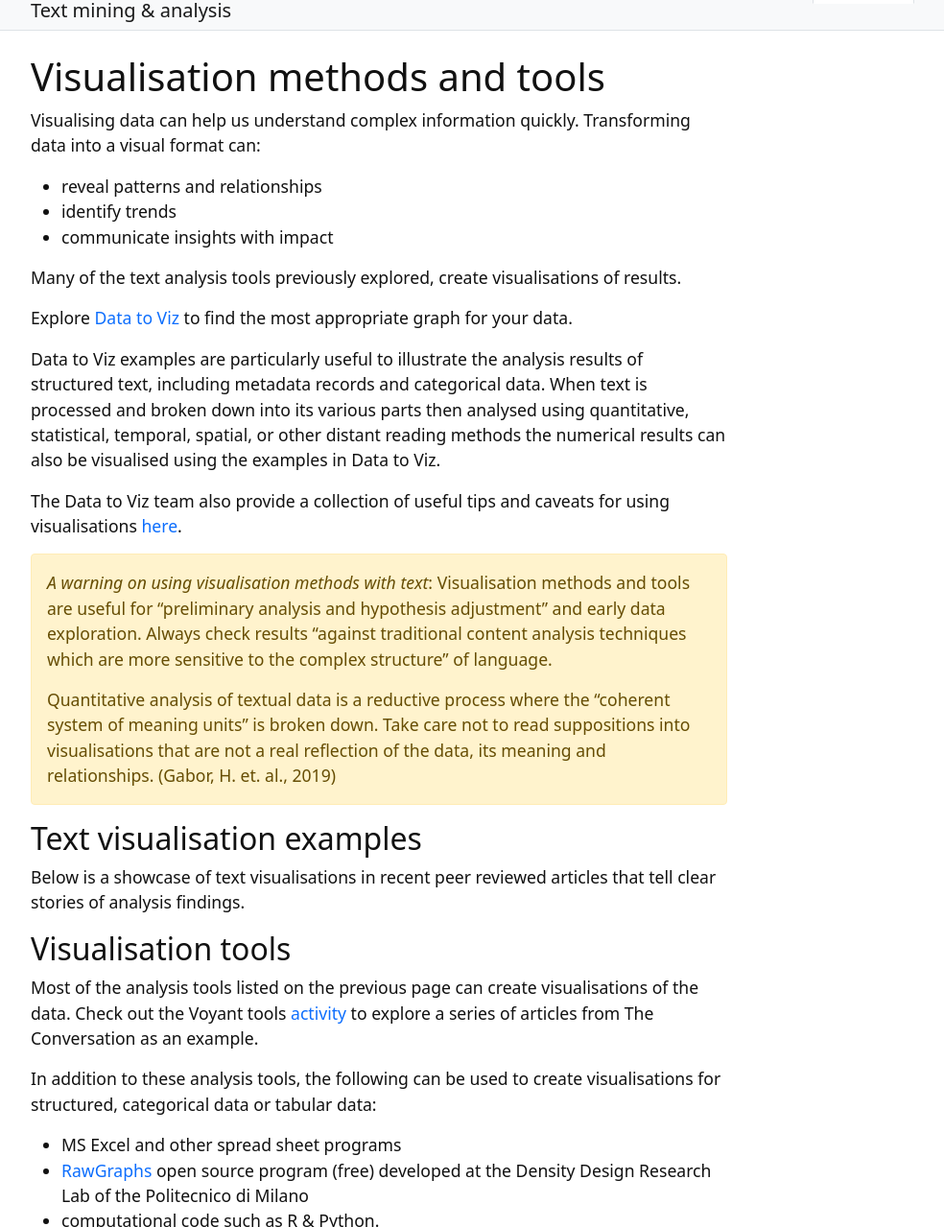
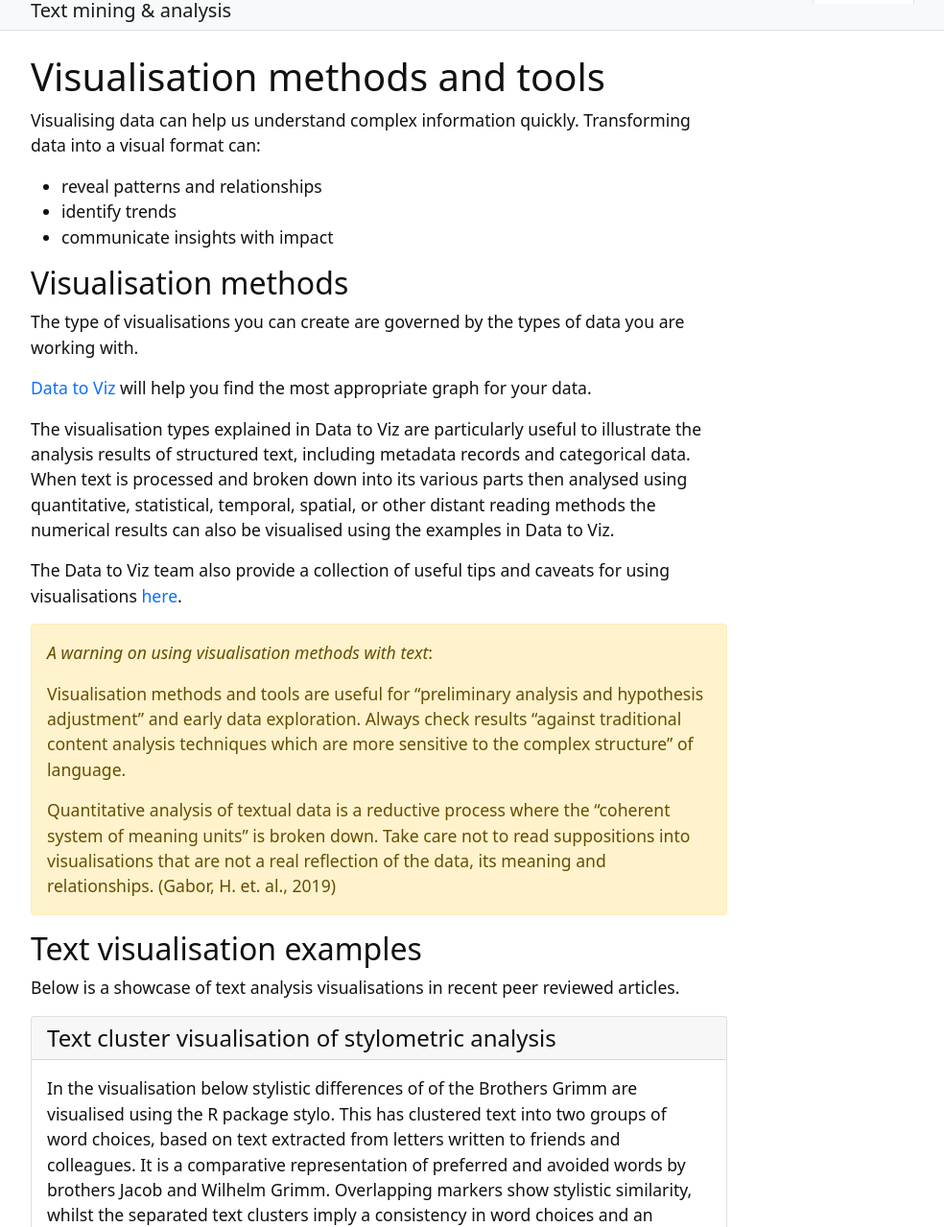
Before and after one commit to GULibrarySandbox/intro-text-mining-analysis-2022, a Jekyll site: the page built from content/8-visualising_data.md, in a window 1280 px wide and 1400 px high, cut to the strip 121-1400 px from the top of the window. Shown: the whole strip at 96% size, without its empty margins (245-1229 px from the left). Built offline with Jekyll 4.4.1, drawn with Linux system fonts in a browser that asks for light colours; some of the changed text lies outside the part shown.

Commit message:
Update 8-visualising_data.md

```diff
--- a/content/8-visualising_data.md
+++ b/content/8-visualising_data.md
@@ -11,16 +11,19 @@ Visualising data can help us understand complex information quickly. Transformin
 - identify trends
 - communicate insights with impact
 
-Many of the text analysis tools previously explored, create visualisations of results.
+## Visualisation methods
 
-Explore [Data to Viz](https://www.data-to-viz.com/) to find the most appropriate graph for your data.
+The type of visualisations you can create are governed by the types of data you are working with.
 
-Data to Viz examples are particularly useful to illustrate the analysis results of structured text, including metadata records and categorical data. When text is processed and broken down into its various parts then analysed using quantitative, statistical, temporal, spatial, or other distant reading methods the numerical results can also be visualised using the examples in Data to Viz.
+[Data to Viz](https://www.data-to-viz.com/) will help you find the most appropriate graph for your data.
+
+The visualisation types explained in Data to Viz are particularly useful to illustrate the analysis results of structured text, including metadata records and categorical data. When text is processed and broken down into its various parts then analysed using quantitative, statistical, temporal, spatial, or other distant reading methods the numerical results can also be visualised using the examples in Data to Viz.
 
 The Data to Viz team also provide a collection of useful tips and caveats for using visualisations [here](https://www.data-to-viz.com/caveats.html).
 
 {% capture alert %}
 *A warning on using visualisation methods with text*:
+
 Visualisation methods and tools are useful for “preliminary analysis and hypothesis adjustment” and early data exploration. Always check results “against traditional content analysis techniques which are more sensitive to the complex structure" of language.
 
 Quantitative analysis of textual data is a reductive process where the “coherent system of meaning units” is broken down. Take care not to read suppositions into visualisations that are not a real reflection of the data, its meaning and relationships. (Gabor, H. et. al., 2019)
@@ -28,14 +31,24 @@ Quantitative analysis of textual data is a reductive process where the “cohere
 
 ## Text visualisation examples
 
+Below is a showcase of text analysis visualisations in recent peer reviewed articles.
 
-Below is a showcase of text visualisations in recent peer reviewed articles that tell clear stories of analysis findings.
+{% capture text %}
+In the visualisation below stylistic differences of of the Brothers Grimm are visualised using the R package stylo. This has clustered text into two groups of word choices, based on text extracted from letters written to friends and colleagues. It is a comparative representation of preferred and avoided words by brothers Jacob and Wilhelm Grimm. Overlapping markers show stylistic similarity, whilst the separated text clusters imply a consistency in word choices and an individual style. Read about the methods, models and analysis in detail at:
+
+Gabriela Rotari, Melina Jander, Jan Rybicki, The Grimm Brothers: A stylometric network analysis, Digital Scholarship in the Humanities, Volume 36, Issue 1, April 2021, Pages 172–186, [https://doi.org/10.1093/llc/fqz088](https://doi.org/10.1093/llc/fqz088).
 
 
+Image source: (Rotari et. al. 2021)
+
+{% endcapture %} {% include card.html header="Text cluster visualisation of stylometric analysis" text=text %}
+
+{% capture text %}
+{% endcapture %} {% include card.html header="Activity - ..." text=text %}
 
 ## Visualisation tools
 
-Most of the analysis tools listed on the previous page can create visualisations of the data. Check out the Voyant tools [activity](https://griffithunilibrary.github.io/data-vis-basics/content/5-voyant.html) to explore a series of articles from The Conversation as an example.
+Many of the text analysis tools listed on the previous page can create visualisations of the data. Check out the Voyant tools [activity](https://griffithunilibrary.github.io/data-vis-basics/content/5-voyant.html) to explore a series of articles from The Conversation as an example.
 
 In addition to these analysis tools, the following can be used to create visualisations for structured, categorical data or tabular data:
 - MS Excel and other spread sheet programs
@@ -43,11 +56,10 @@ In addition to these analysis tools, the following can be used to create visuali
 - computational code such as R & Python.
 
 
-{% capture text %}
-- .{% endcapture %} {% include card.html header="Activity - ..." text=text %}
 
 
-{% include button.html text="Watch this video to learn the steps" link="https://vimeo.com/..." color="info" %}
+
+{% include button.html text="" color="info" %}
 
 ## Create a publication quality image of your visualisation
 
```
